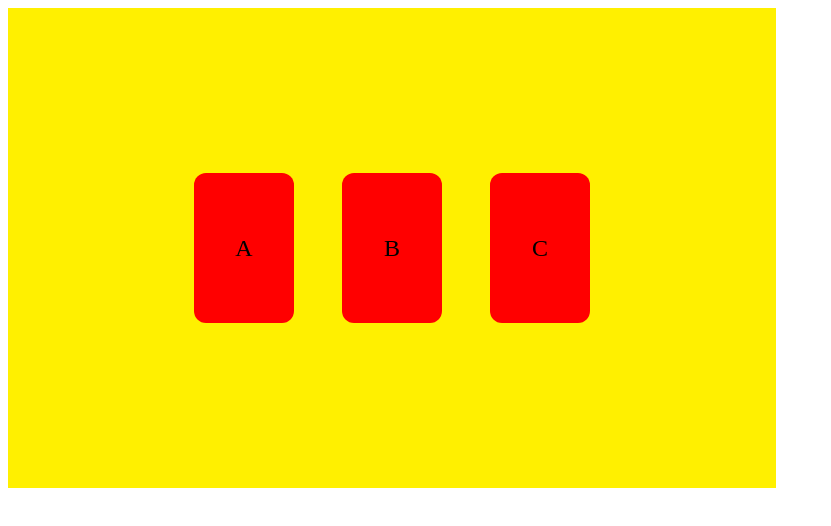
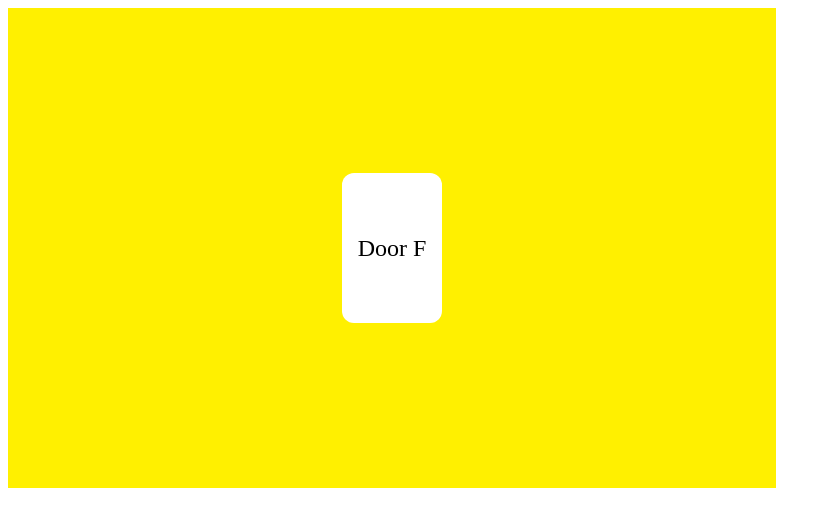
Before and after one commit to sseungjae/practice, a plain HTML site: page 01.html in a window 1280 px wide. Shown: the whole page, without its empty margins (0-831 px from the left). Drawn offline with Linux system fonts and the light colour scheme.

Commit message:
CSS 3d practice
3d door

```diff
--- a/01.html
+++ b/01.html
@@ -16,30 +16,54 @@
             perspective: 500px;
 		    }
 	    	.card {
+          position: relative;
+          width: 100px;
+          height: 150px;
+          margin: 1em;
+          transform: rotateY(0deg);
+          transition: 1s;
+          transform-style: preserve-3d;
+          transform-origin: left;
+        }
+
+        .card-side{
           display: flex;
           align-items: center;
           justify-content: center;
-			width: 100px;
-			height: 150px;
-      margin: 1em;
+          position: absolute;
+          left: 0;
+          top: 0;
+          width: 100%;
+          height: 100% ;
           border-radius: 0.5em;
           font-size: 1.5rem;
+          backface-visibility: hidden;
+        }
+
+        .card-side-front{
+          background: white;
+          z-index: 1;
+        }
+
+        .card-side-back {
           background: red;
-			transform: rotateY(0deg);
-      transition: 1s;
-			/* transform: perspective(500px) rotateY(45deg); */
+          transform: rotateY(180deg);
         }
 
         .world:hover .card{
-      transform: rotateY(180deg);
+          transform: rotateY(-180deg);
         }
+
     </style>
+
 </head>
+
 <body>
     <div class="world">
-		<div class="card">A</div>
-		<div class="card">B</div>
-		<div class="card">C</div>
+      <div class="card">
+        <div class="card-side card-side-front">Door F</div>
+        <div class="card-side card-side-back">Door B</div>
+      </div>
     </div>
 </body>
 </html>
```
Lines whose indentation alone changed are shown as unchanged.
